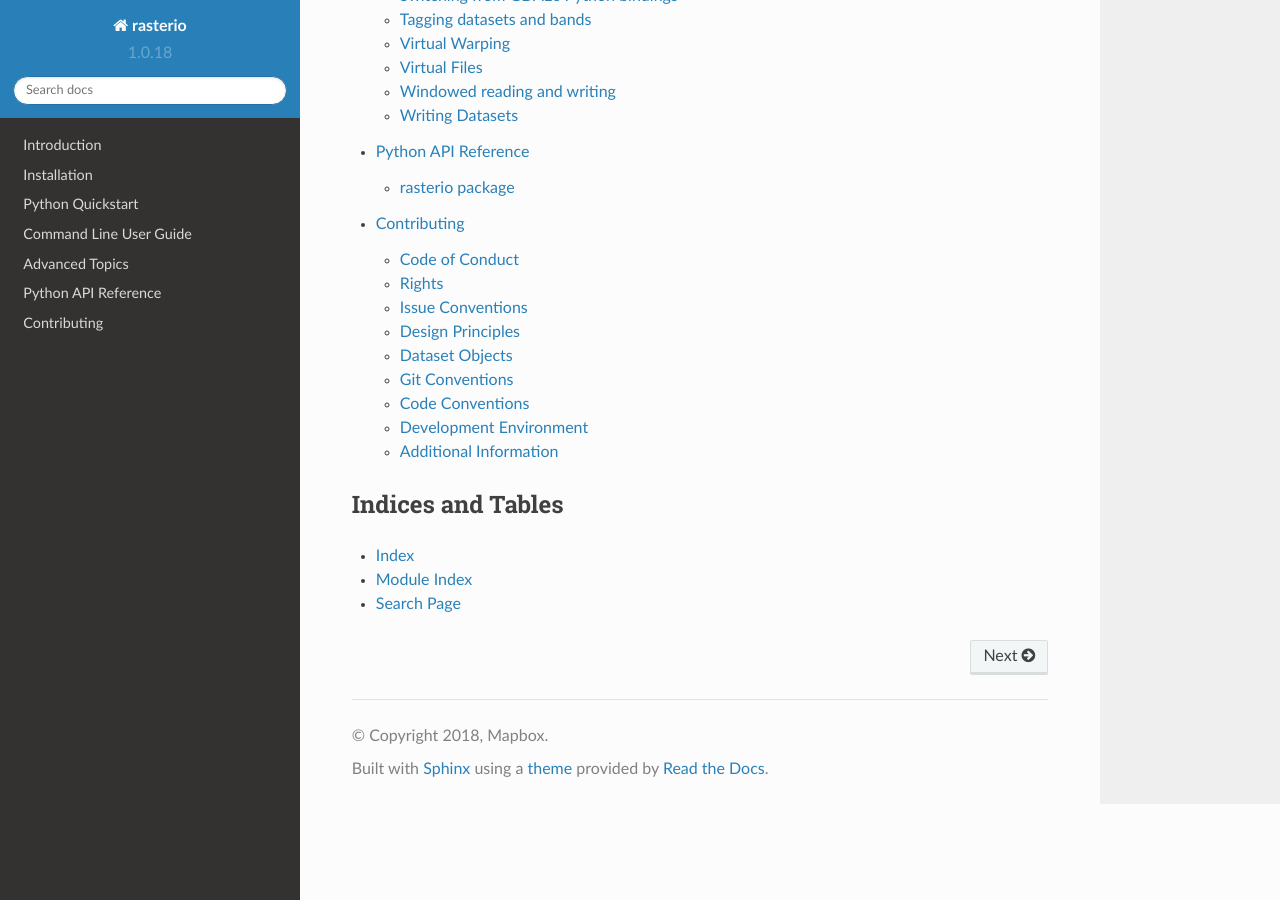
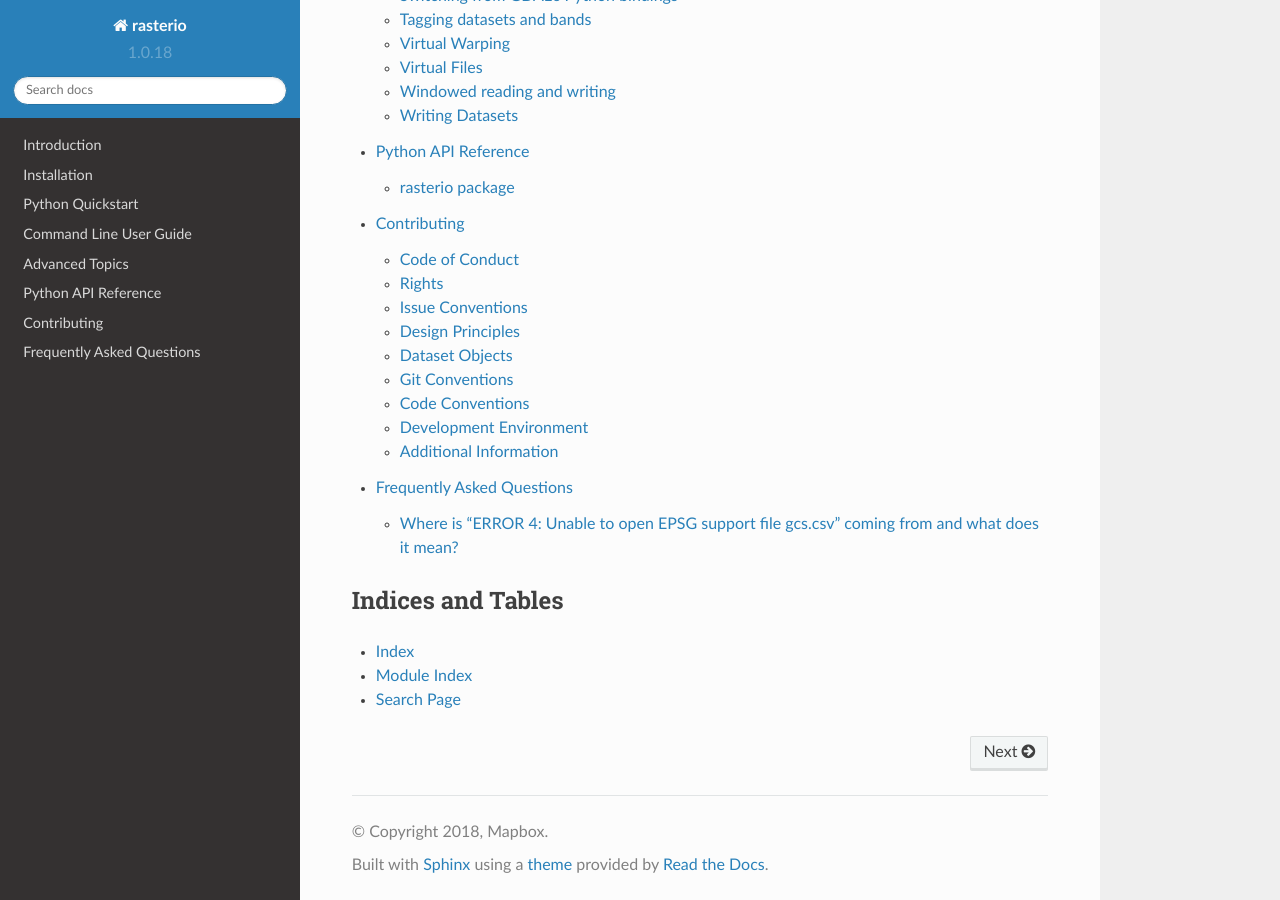
Before and after one commit to rasterio/rasterio, a Sphinx documentation site: the page built from docs/index.rst, in a window 1280 px wide and 900 px high, scrolled down 2417 px. Built offline with Sphinx 7.4.7 and the Read the Docs theme 2.0.0, drawn with Linux system fonts in a browser that asks for light colours; part of the change alters nothing that is shown.

Commit message:
Add an FAQ

````diff
--- /dev/null
+++ b/docs/faq.rst
@@ -0,0 +1,34 @@
+Frequently Asked Questions
+==========================
+
+Where is "ERROR 4: Unable to open EPSG support file gcs.csv" coming from and what does it mean?
+-----------------------------------------------------------------------------------------------
+
+The full message is "ERROR 4: Unable to open EPSG support file gcs.csv.  Try
+setting the GDAL_DATA environment variable to point to the directory containing
+EPSG csv files." The GDAL/OGR library prints this text to your process's stdout
+stream when it can not find the gcs.csv data file it needs to interpret spatial
+reference system information stored with a dataset. If you've never seen this
+before, you can summon this message by setting GDAL_DATA to a bogus value in
+your shell and running a command like ogrinfo:
+
+```bash
+$ GDAL_DATA="/lol/wut" ogrinfo example.shp -so example
+INFO: Open of 'example.shp'
+      using driver 'ESRI Shapefile' successful.
+
+Layer name: example
+Geometry: Polygon
+Feature Count: 67
+Extent: (-113.564247, 37.068981) - (-104.970871, 41.996277)
+ERROR 4: Unable to open EPSG support file gcs.csv.  Try setting the GDAL_DATA environment variable to point to the directory containing EPSG csv files.
+```
+
+If you're using GDAL software acquired by a package management system like apt
+or yum, or Homebrew, you can likely eliminate this message and the condition
+that causes it by unsetting GDAL_DATA in your environment.
+
+If you see this error message when using Rasterio in a Python program or when
+using Rasterio's CLI in a shell script, the solution is to upgrade to version
+1.0.18, which almost always sets GDAL_DATA when needed and otherwise leaves it
+alone.
--- a/docs/index.rst
+++ b/docs/index.rst
@@ -51,6 +51,7 @@ Rasterio supports Python versions 2.7 and 3.3 or higher.
    topics/index
    api/index
    contributing
+   faq
 
 Indices and Tables
 ==================
````
